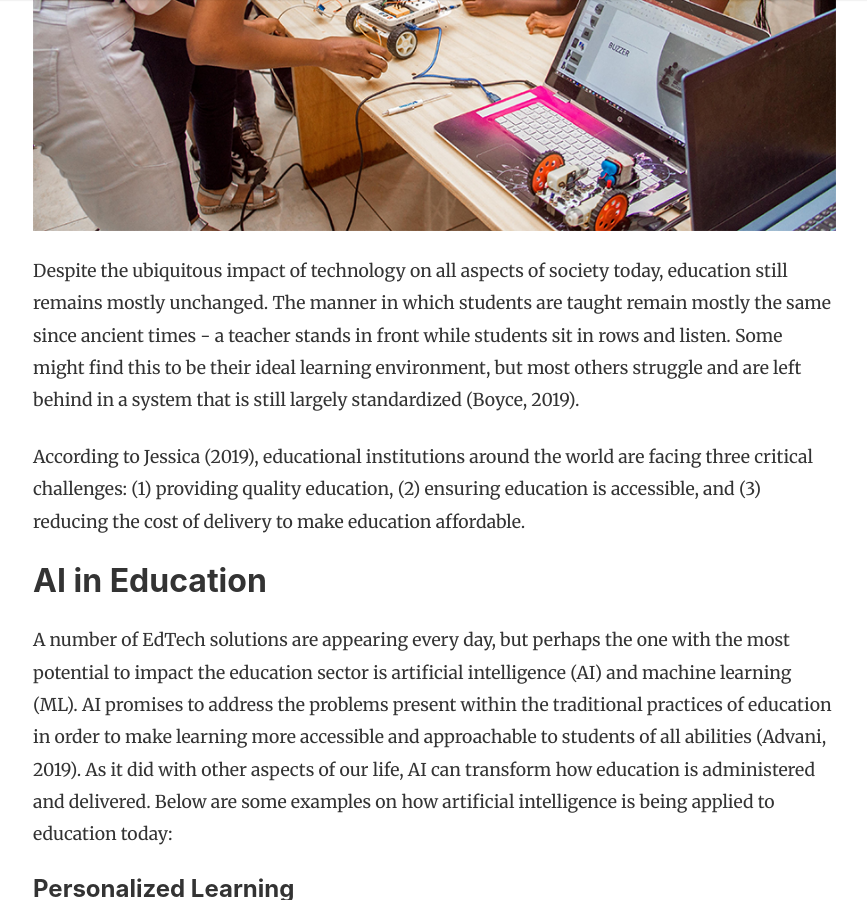
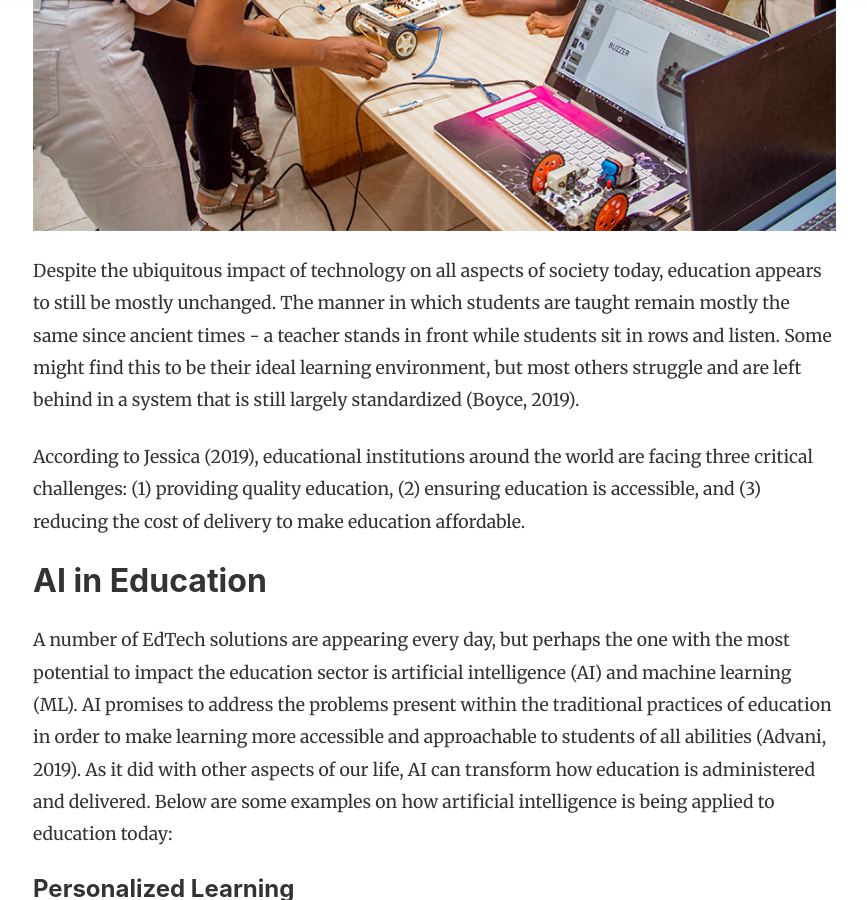
Before and after one commit to mclag/mms142-groupg-2020, a Jekyll site: the page built from _posts/2020-12-06-ai_education.md, in a window 1280 px wide and 900 px high, scrolled down 767 px. Shown: the whole window, without its empty margins (67-934 px from the left). Built offline with Jekyll 4.4.1, drawn with Linux system fonts in a browser that asks for light colours; nearby versions of some CDN libraries; comment, search, counter and statistics services are not loaded.

Commit message:
Update 2020-12-06-ai_education.md

```diff
--- a/_posts/2020-12-06-ai_education.md
+++ b/_posts/2020-12-06-ai_education.md
@@ -5,7 +5,7 @@
 image: /assets/images/education.png
 ---
 
-Despite the ubiquitous impact of technology on all aspects of society today, education still remains mostly unchanged. The manner in which students are taught remain mostly the same since ancient times - a teacher stands in front while students sit in rows and listen. Some might find this to be their ideal learning environment, but most others struggle and are left behind in a system that is still largely standardized (Boyce, 2019).
+Despite the ubiquitous impact of technology on all aspects of society today, education appears to still be mostly unchanged. The manner in which students are taught remain mostly the same since ancient times - a teacher stands in front while students sit in rows and listen. Some might find this to be their ideal learning environment, but most others struggle and are left behind in a system that is still largely standardized (Boyce, 2019).
 
 According to Jessica (2019), educational institutions around the world are facing three critical challenges: (1) providing quality education, (2) ensuring education is accessible, and (3) reducing the cost of delivery to make education affordable.
 
```
